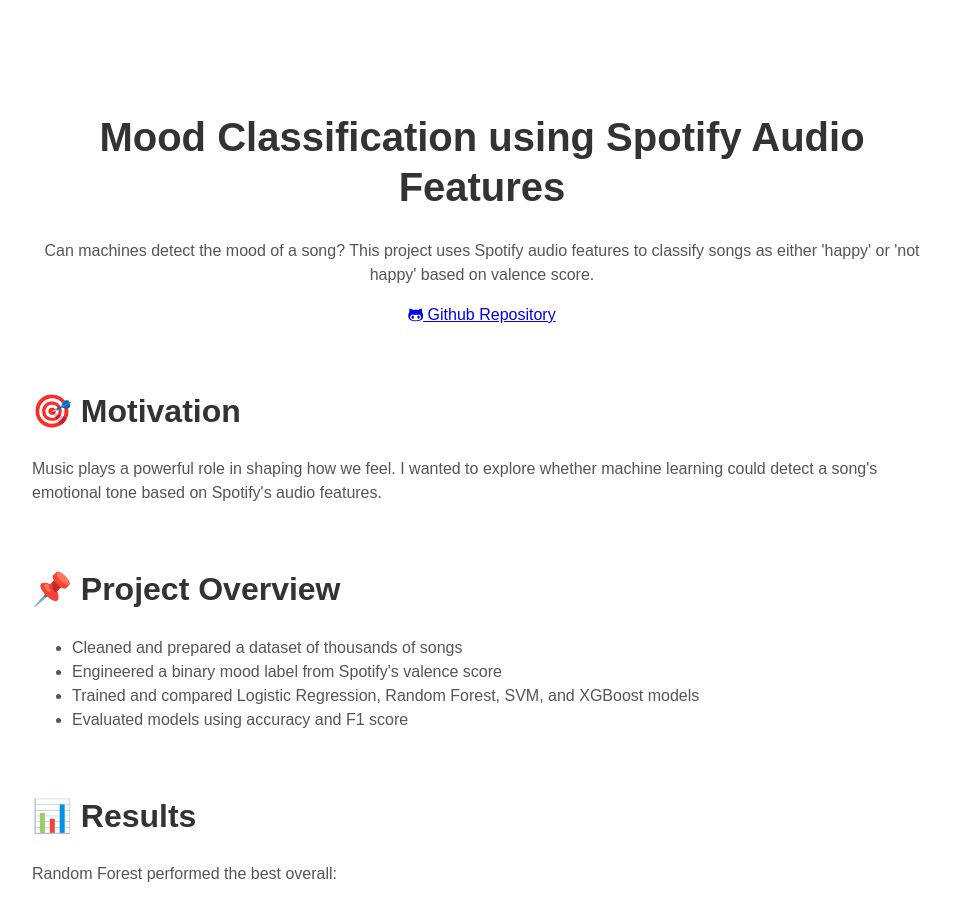
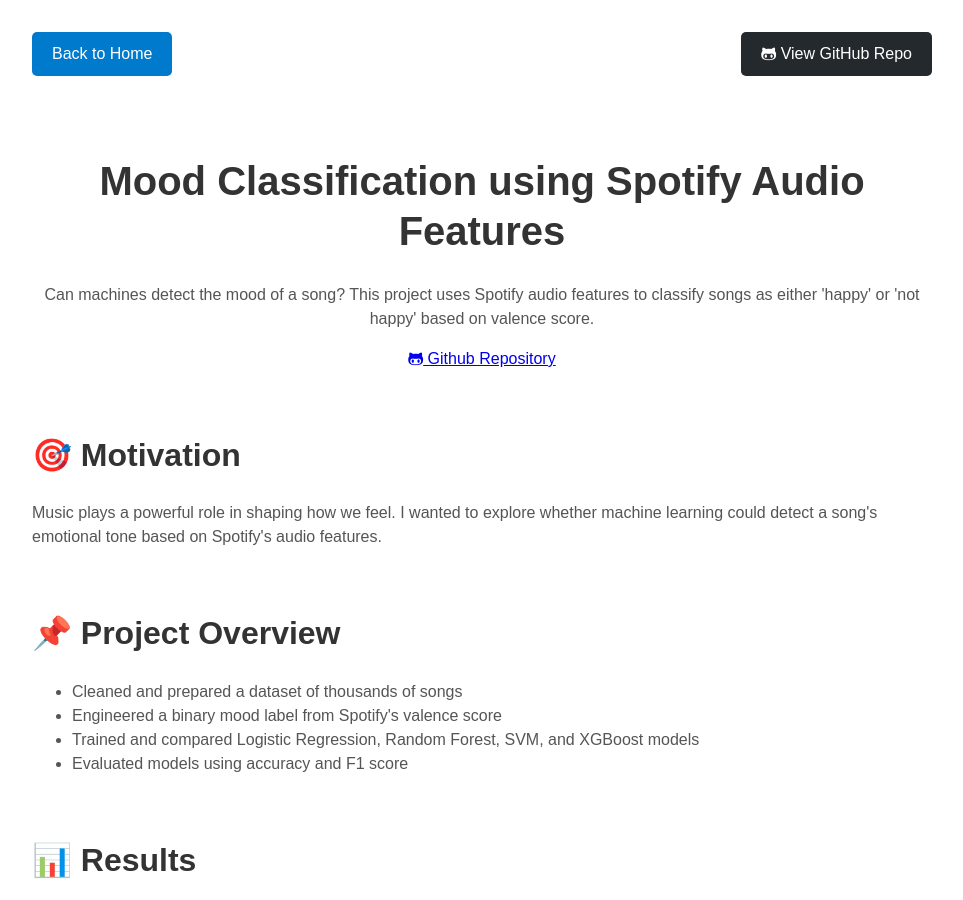
Before and after one commit to ameliameyer/home_, a Jekyll site: the page built from projects/mood_prediction.html, in a window 1280 px wide and 900 px high. Shown: the whole window, without its empty margins (158-1121 px from the left). Built offline with Jekyll 4.4.1, drawn with Linux system fonts in a browser that asks for light colours.

Commit message:
Update mood_prediction.html

```diff
--- a/projects/mood_prediction.html
+++ b/projects/mood_prediction.html
@@ -3,6 +3,14 @@
 title: Mood Prediction
 permalink: /mood_prediction/
 ---
+
+<div class="project-buttons" style="display: flex; justify-content: space-between; margin-bottom: 20px;">
+  <a href="https://ameliameyer.github.io/home_/" class="btn" style="padding: 10px 20px; background-color: #007acc; color: white; text-decoration: none; border-radius: 5px;">Back to Home</a>
+  <a href="https://github.com/ameliameyer/mood_prediction" target="_blank" class="btn" style="padding: 10px 20px; background-color: #24292e; color: white
+    ; text-decoration: none; border-radius: 5px;">
+    <i class="fa fa-github-alt"></i> View GitHub Repo
+  </a>
+</div>
 
 <div class="user-details">
   <h1>Mood Classification using Spotify Audio Features</h1>
```
